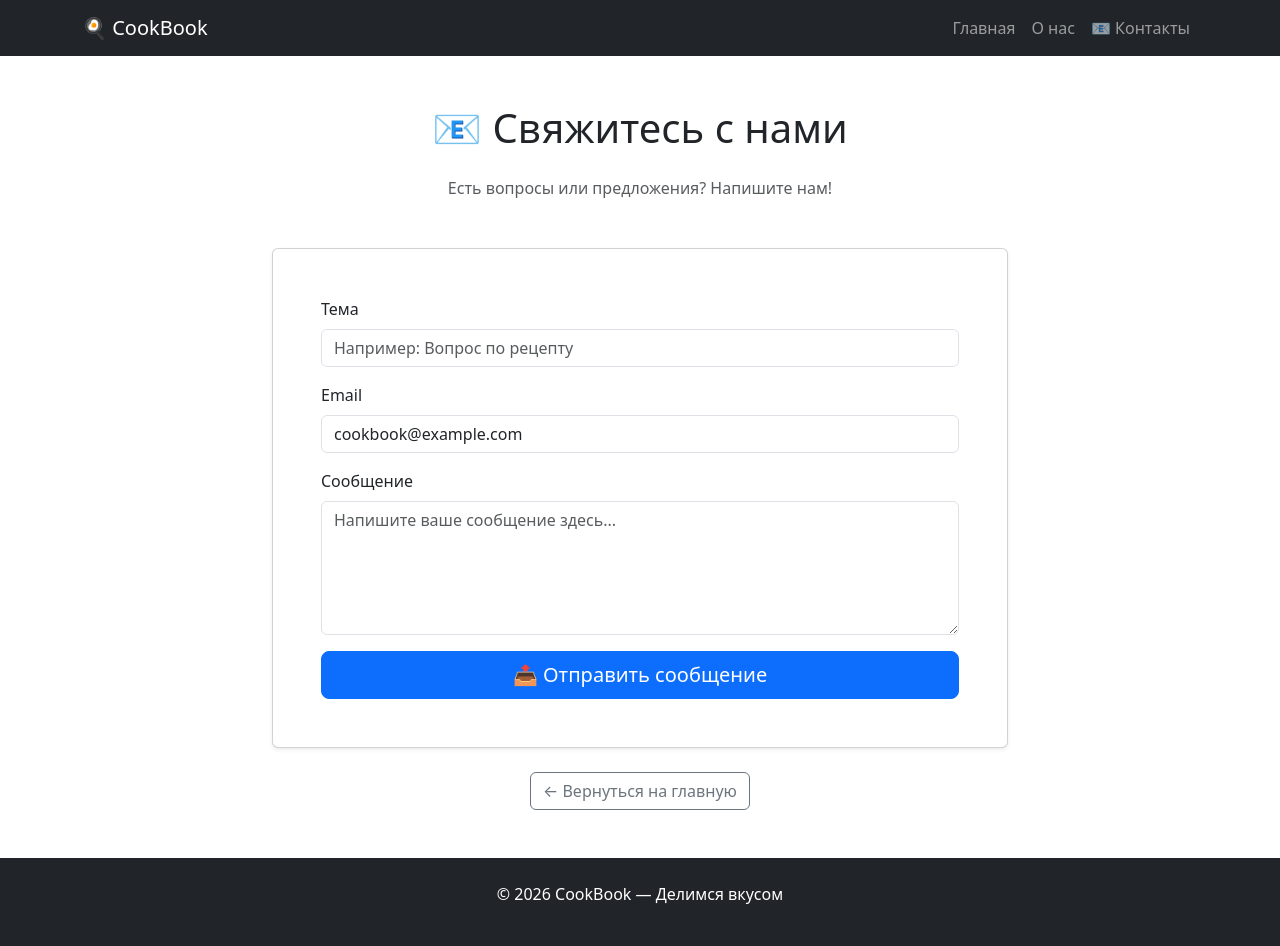
After one commit to Aigulchikk/CookBook, a Django app: page /contact/ in a window 1280 px wide. The commit adds this page. Run offline with Django 5.2, Linux system fonts and the light colour scheme.

Commit message:
Task 8: contact form

```diff
--- a/config/urls.py
+++ b/config/urls.py
@@ -24,4 +24,5 @@ urlpatterns = [
     path('category/<slug:category_slug>/', views.index, name='category'),
     path('about/', views.about, name='about'),
     path('recipe/<int:recipe_id>/', views.recipe_detail, name='recipe_detail'),
+    path('contact/', views.contact, name='contact'),
 ]
--- a/pages/models.py
+++ b/pages/models.py
@@ -15,6 +15,7 @@ class Recipe(models.Model):
     cooking_time = models.IntegerField(verbose_name="Время приготовления (мин)", default=30)
     created_at = models.DateTimeField(auto_now_add=True, verbose_name="Дата создания")
     category = models.CharField(max_length=10, choices=Category.choices, default=Category.MAIN, verbose_name="Категория")
+    image_url = models.URLField(max_length=500, blank=True, null=True, verbose_name="URL изображения")
 
     def __str__(self):
         return self.title
--- a/pages/templates/pages/base.html
+++ b/pages/templates/pages/base.html
@@ -23,6 +23,9 @@
                         <li class="nav-item">
                             <a class="nav-link" href="{% url 'about' %}">О нас</a>
                         </li>
+                        <li class="nav-item">
+                            <a class="nav-link" href="{% url 'contact' %}">📧 Контакты</a>
+                        </li>
                     </ul>
                 </div>
             </div>
@@ -30,6 +33,17 @@
     </header>
 
     <main>
+        {% if messages %}
+        <div class="container mt-3">
+            {% for message in messages %}
+            <div class="alert alert-success alert-dismissible fade show" role="alert">
+                {{ message }}
+                <button type="button" class="btn-close" data-bs-dismiss="alert" aria-label="Close"></button>
+            </div>
+            {% endfor %}
+        </div>
+        {% endif %}
+
         {% block content %}
         {% endblock %}
     </main>
--- /dev/null
+++ b/pages/templates/pages/contact.html
@@ -0,0 +1,45 @@
+{% extends 'pages/base.html' %}
+
+{% block title %}Контакты - CookBook{% endblock %}
+
+{% block content %}
+<section class="container my-5">
+    <div class="row">
+        <div class="col-lg-8 mx-auto">
+            <h1 class="text-center mb-4">📧 Свяжитесь с нами</h1>
+            <p class="text-center text-muted mb-5">Есть вопросы или предложения? Напишите нам!</p>
+
+            <div class="card shadow-sm">
+                <div class="card-body p-5">
+                    <form method="post">
+                        {% csrf_token %}
+
+                        <div class="mb-3">
+                            <label for="id_subject" class="form-label">Тема</label>
+                            {{ form.subject }}
+                        </div>
+
+                        <div class="mb-3">
+                            <label for="id_email" class="form-label">Email</label>
+                            {{ form.email }}
+                        </div>
+
+                        <div class="mb-3">
+                            <label for="id_message" class="form-label">Сообщение</label>
+                            {{ form.message }}
+                        </div>
+
+                        <div class="d-grid gap-2">
+                            <button type="submit" class="btn btn-primary btn-lg">📤 Отправить сообщение</button>
+                        </div>
+                    </form>
+                </div>
+            </div>
+
+            <div class="text-center mt-4">
+                <a href="{% url 'home' %}" class="btn btn-outline-secondary">← Вернуться на главную</a>
+            </div>
+        </div>
+    </div>
+</section>
+{% endblock %}
--- a/pages/templates/pages/index.html
+++ b/pages/templates/pages/index.html
@@ -45,7 +45,7 @@
                     {% elif recipe.category == 'dessert' %}border-info border-3
                     {% endif %}
                 ">
-                    <img src="https://placehold.co/400x250" class="card-img-top" alt="{{ recipe.title }}">
+                    <img src="{% if recipe.image_url %}{{ recipe.image_url }}{% else %}https://placehold.co/400x250?text={{ recipe.title|urlencode }}{% endif %}" class="card-img-top" alt="{{ recipe.title }}">
                     <div class="card-body">
                         <h5 class="card-title">{{ recipe.title }}</h5>
                         <p class="card-text">{{ recipe.description|truncatewords:15 }}</p>
--- a/pages/templates/pages/recipe_detail.html
+++ b/pages/templates/pages/recipe_detail.html
@@ -7,6 +7,10 @@
     <div class="row">
         <div class="col-12">
             <a href="{% url 'home' %}" class="btn btn-outline-secondary mb-4">← Назад к рецептам</a>
+
+            {% if recipe.image_url %}
+                <img src="{{ recipe.image_url }}" class="img-fluid rounded mb-4" alt="{{ recipe.title }}">
+            {% endif %}
 
             <h1 class="mb-4">{{ recipe.title }}</h1>
 
--- a/pages/views.py
+++ b/pages/views.py
@@ -1,5 +1,7 @@
-from django.shortcuts import render, get_object_or_404
+from django.shortcuts import render, get_object_or_404, redirect
+from django.contrib import messages
 from .models import Recipe
+from .forms import FeedbackForm
 
 def index(request, category_slug=None):
     recipes = Recipe.objects.all().order_by('-created_at')
@@ -44,3 +46,21 @@ def recipe_detail(request, recipe_id):
         'recipe': recipe,
     }
     return render(request, 'pages/recipe_detail.html', context)
+
+def contact(request):
+    if request.method == 'POST':
+        form = FeedbackForm(request.POST)
+        if form.is_valid():
+            print("=" * 50)
+            print("НОВОЕ СООБЩЕНИЕ ИЗ ФОРМЫ ОБРАТНОЙ СВЯЗИ")
+            print(f"Тема: {form.cleaned_data['subject']}")
+            print(f"Email: {form.cleaned_data['email']}")
+            print(f"Сообщение: {form.cleaned_data['message']}")
+            print("=" * 50)
+
+            messages.success(request, '✅ Ваше сообщение отправлено! Спасибо!')
+            return redirect('home')
+    else:
+        form = FeedbackForm(initial={'email': 'cookbook@example.com'})
+
+    return render(request, 'pages/contact.html', {'form': form})
```
Also changed, not shown: pages/templates/pages/about.html (+17 -0 lines), pages/migrations/0004_recipe_image_url.py (added), pages/static/pages/images/borscht.jpg (added), pages/static/pages/images/cheesecakes.jpg (added), pages/static/pages/images/fondan.jpg (added), pages/static/pages/images/frikadels.jpg (added), pages/static/pages/images/pasta.jpg (added), pages/static/pages/images/salatB.jpg (added), pages/static/pages/images/salatC.jpg (added), pages/static/pages/images/supG.jpg (added), pages/static/pages/images/supT.jpg (added), pages/static/pages/images/tiramisu.jpg (added).
